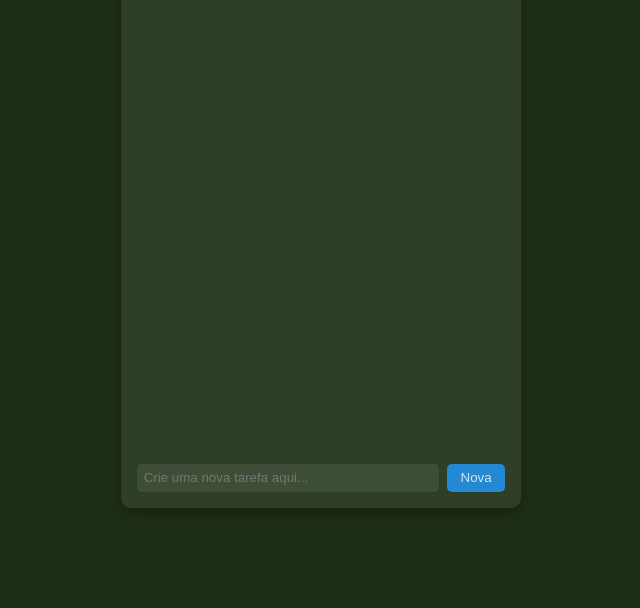
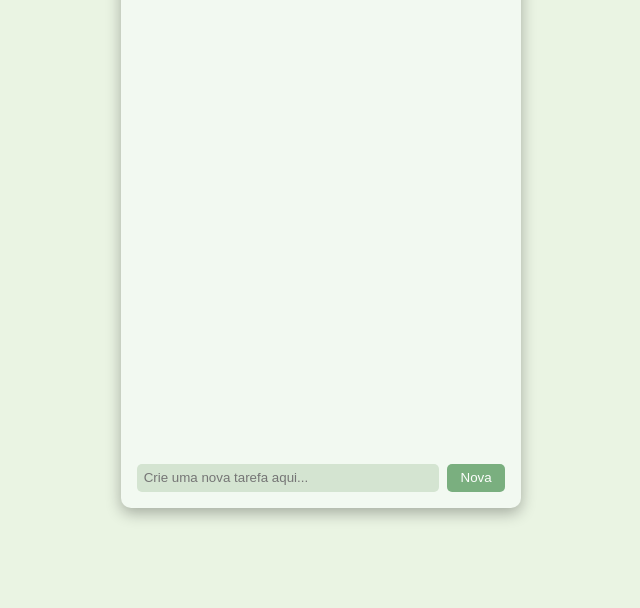
Before and after one commit to sergiocabral/Sample.JavaScript.TodoList.Frontend, a website: page src/public/index.html in a window 1280 px wide. Shown: the part 192-800 px from the top of the page, without its empty margins (319-959 px from the left). Drawn offline with Linux system fonts and the light colour scheme; no server answers.

Commit message:
CSS: Criado tema claro

```diff
--- a/src/public/index.html
+++ b/src/public/index.html
@@ -6,7 +6,7 @@
   <title>Lista de Tarefas</title>
   <link rel="stylesheet" href="style.css" />
 </head>
-<body>
+<body data-theme="light">
   <main>
     <header>
       <h1>Lista de Tarefas</h1>
--- a/src/public/style.css
+++ b/src/public/style.css
@@ -8,6 +8,18 @@
   --tarefa-incompleta-status-background-color: #ff9800;
   --apagar-background-color: #f44336;
   --adicionar-background-color: #2196f3;
+}
+
+[data-theme=light] {
+  --base-background-color: #eaf4e3;
+  --base-text-color: #2f4f2f;
+  --painel-background-color: #f2f9f1;
+  --tarefa-background-color: #d4e4d1;
+  --tarefa-completa-background-color: #9ac79d;
+  --tarefa-completa-status-background-color: #66a36c;
+  --tarefa-incompleta-status-background-color: #ffb74d;
+  --apagar-background-color: #e57373;
+  --adicionar-background-color: #66a36c;
 }
 
 * {
```
